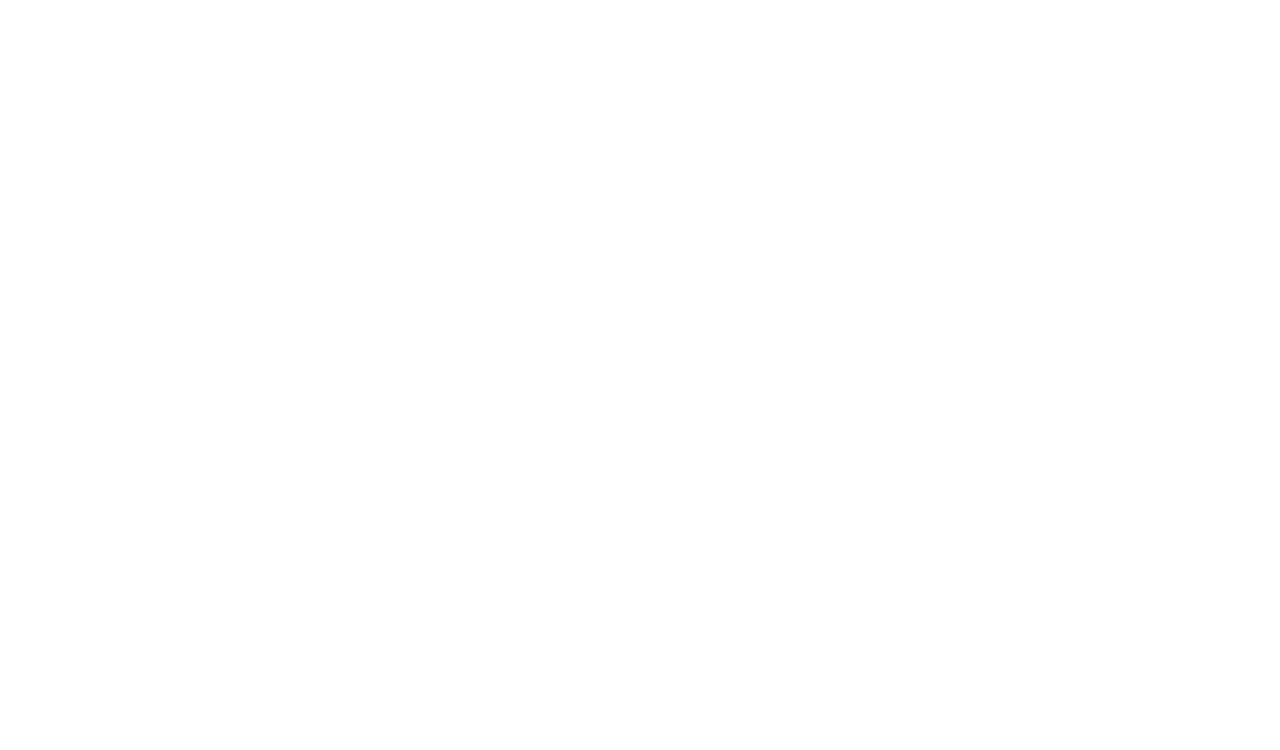
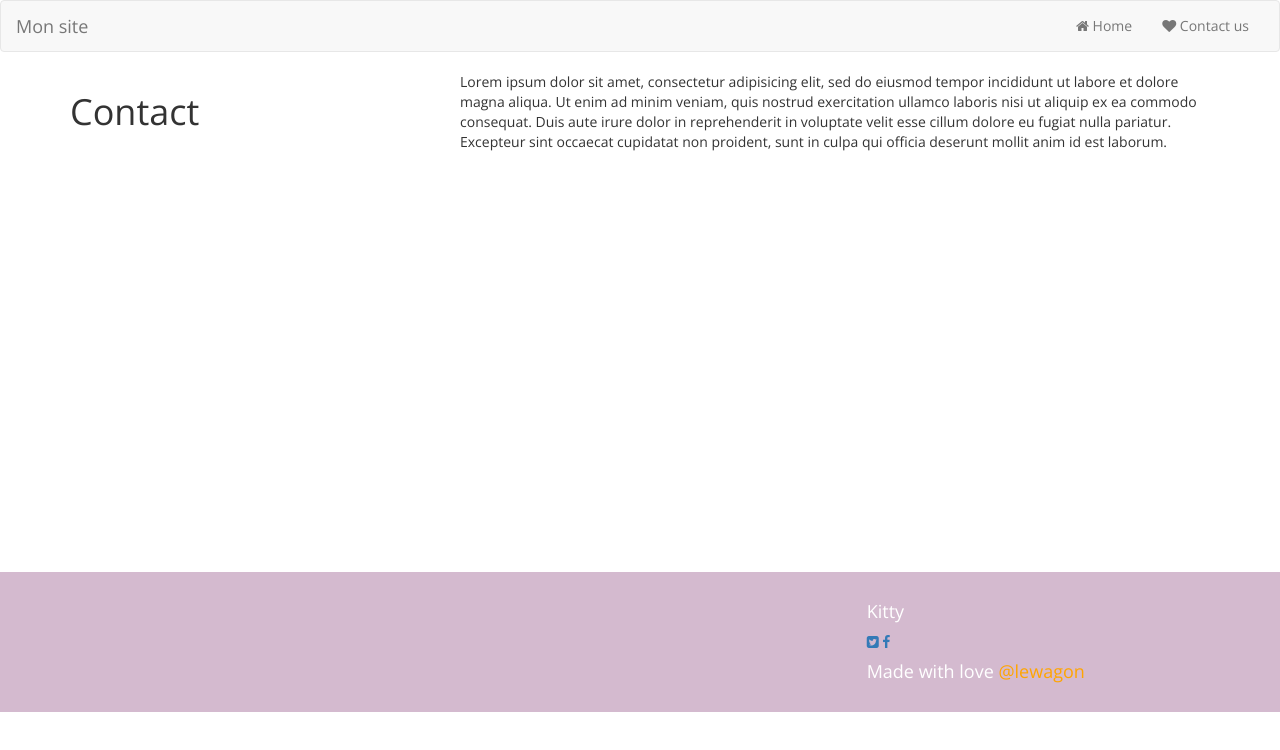
Before and after one commit to marinegit/landing, a plain HTML site: page contact.html in a window 1280 px wide. Drawn offline with nearby package versions, Linux system fonts and the light colour scheme.

Commit message:
Finished layout with nag bar and footer

```diff
--- a/contact.html
+++ b/contact.html
@@ -0,0 +1,78 @@
+<!DOCTYPE html>
+<html lang="en">
+  <head>
+    <meta charset="utf-8">
+    <meta http-equiv="X-UA-Compatible" content="IE=edge">
+    <meta name="viewport" content="width=device-width, initial-scale=1">
+    <title>LANDING</title>
+    <link href="http://netdna.bootstrapcdn.com/font-awesome/4.1.0/css/font-awesome.min.css" rel="stylesheet">
+
+    <!-- Bootstrap -->
+    <link rel="stylesheet" href="http://netdna.bootstrapcdn.com/bootstrap/3.1.1/css/bootstrap.min.css">
+    <link rel="stylesheet" type="text/css" href="stylesheets/style.css">
+    <link href='http://fonts.googleapis.com/css?family=Open+Sans' rel='stylesheet' type='text/css'>
+  </head>
+  <body>
+    <nav class="navbar navbar-default" role="navigation">
+      <div class="container-fluid">
+        <!-- Brand and toggle get grouped for better mobile display -->
+        <div class="navbar-header">
+          <button type="button" class="navbar-toggle" data-toggle="collapse" data-target="#bs-example-navbar-collapse-1">
+            <span class="sr-only">Toggle navigation</span>
+            <span class="icon-bar"></span>
+            <span class="icon-bar"></span>
+            <span class="icon-bar"></span>
+          </button>
+          <a class="navbar-brand" href="#">Mon site</a>
+        </div>
+
+        <!-- Collect the nav links, forms, and other content for toggling -->
+        <div class="collapse navbar-collapse" id="bs-example-navbar-collapse-1">
+          <ul class="nav navbar-nav navbar-right">
+            <li><a href="index.html"><i class="fa fa-home"></i> Home</a></li>
+            <li><a href="#"><i class="fa fa-heart"></i> Contact us</a></li>
+          </ul>
+        </div><!-- /.navbar-collapse -->
+      </div><!-- /.container-fluid -->
+    </nav>
+
+     <div class="container">
+
+      <div class="row">
+        <div class="col-md-4">
+          <h1>Contact</h1>
+        </div>
+
+        <div class="col-md-8">
+          <p>Lorem ipsum dolor sit amet, consectetur adipisicing elit, sed do eiusmod
+          tempor incididunt ut labore et dolore magna aliqua. Ut enim ad minim veniam,
+          quis nostrud exercitation ullamco laboris nisi ut aliquip ex ea commodo
+          consequat. Duis aute irure dolor in reprehenderit in voluptate velit esse
+          cillum dolore eu fugiat nulla pariatur. Excepteur sint occaecat cupidatat non
+          proident, sunt in culpa qui officia deserunt mollit anim id est laborum.
+          </p>
+
+        </div>
+
+      </div>
+
+      </div>
+          <div class="row" id="footer">
+
+        <div class="col-md-4 col-md-offset-8">
+          <h4>Kitty</h4>
+          <a href="http://twitter.com/marined" target="_blank"><i class="fa fa-twitter-square"></i></a>
+          <a href="#"><i class="fa fa-facebook"></i></a>
+
+          <h4>Made with love <a href="http://lewagon.org" class="orange">@lewagon</a></h4>
+        </div>
+      </div>
+
+
+
+    <!-- jQuery (necessary for Bootstrap's JavaScript plugins) -->
+    <script src="https://ajax.googleapis.com/ajax/libs/jquery/1.11.0/jquery.min.js"></script>
+    <!-- Include all compiled plugins (below), or include individual files as needed -->
+    <script src="http://netdna.bootstrapcdn.com/bootstrap/3.1.1/js/bootstrap.min.js"></script>
+  </body>
+</html>
--- a/stylesheets/style.css
+++ b/stylesheets/style.css
@@ -1,3 +1,21 @@
+
+body{
+    font-family: 'Open Sans', sans-serif;
+}
+
+.orange{
+    color: orange;
+}
+
+.container{
+    min-height: 500px;
+}
+
+a:hover{
+	text-decoration: none;
+}
+
+
 #footer{
     padding: 20px;
     background: rgb(212,186,207) ;
```
Also changed, not shown: index.html (+10 -9 lines).
